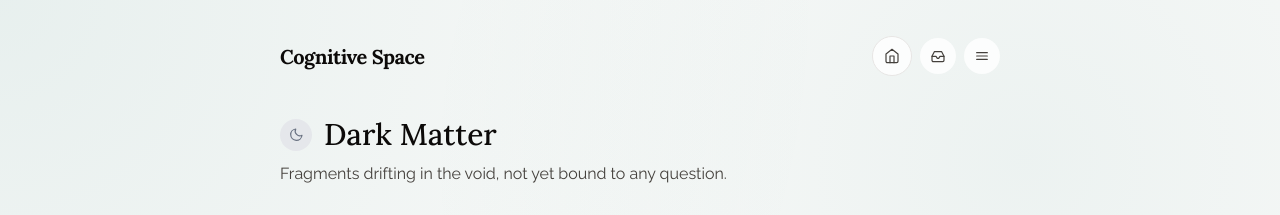
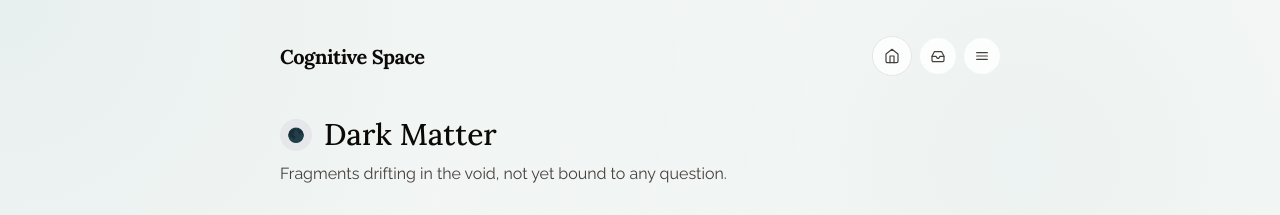
Before and after one commit to mingzhangyang/cognitive-space, a React (Vite) app: page /dark-matter in a window 1280 px wide. Shown: the top 215 px of the page. Built offline with nearby package versions, Linux system fonts and the light colour scheme.

Commit message:
fix: remove unused MoonIcon import and replace it with a text symbol for improved readability

```diff
--- a/components/Icons.tsx
+++ b/components/Icons.tsx
@@ -275,7 +275,6 @@ export const SparklesIcon = ({ className }: { className?: string }) => (
 export const SunIcon = ({ className }: { className?: string }) => (
   <svg className={className} xmlns="http://www.w3.org/2000/svg" width="24" height="24" viewBox="0 0 24 24" fill="none" stroke="currentColor" strokeWidth="1.8" strokeLinecap="round" strokeLinejoin="round">
     <circle cx="12" cy="12" r="4" />
-    <path d="M12 2v2" />
     <path d="M12 20v2" />
     <path d="M4.9 4.9l1.4 1.4" />
     <path d="M17.7 17.7l1.4 1.4" />
--- a/views/DarkMatter.tsx
+++ b/views/DarkMatter.tsx
@@ -17,7 +17,7 @@ import { Note, NoteType, DarkMatterSuggestion } from '../types';
 import { useAppContext } from '../contexts/AppContext';
 import { useAssistantInbox } from '../contexts/AssistantInboxContext';
 import { useNotifications } from '../contexts/NotificationContext';
-import { LoadingSpinner, CheckIcon, SortDescIcon, SortAscIcon, MoonIcon, SparklesIcon } from '../components/Icons';
+import { LoadingSpinner, CheckIcon, SortDescIcon, SortAscIcon, SparklesIcon } from '../components/Icons';
 import CardActions from '../components/CardActions';
 import InlineEditForm from '../components/InlineEditForm';
 import ConfirmDialog from '../components/ConfirmDialog';
@@ -569,7 +569,7 @@ const DarkMatter: React.FC = () => {
       <div className="mb-7 sm:mb-8">
         <div className="flex items-center gap-3 mb-2">
           <div className="w-8 h-8 rounded-full bg-gray-200 dark:bg-gray-700 flex items-center justify-center">
-            <MoonIcon className="text-gray-500 dark:text-gray-400 w-4 h-4" />
+            <span className="text-sm">🌑</span>
           </div>
           <h1 className="page-title">{t('dark_matter')}</h1>
         </div>
```
